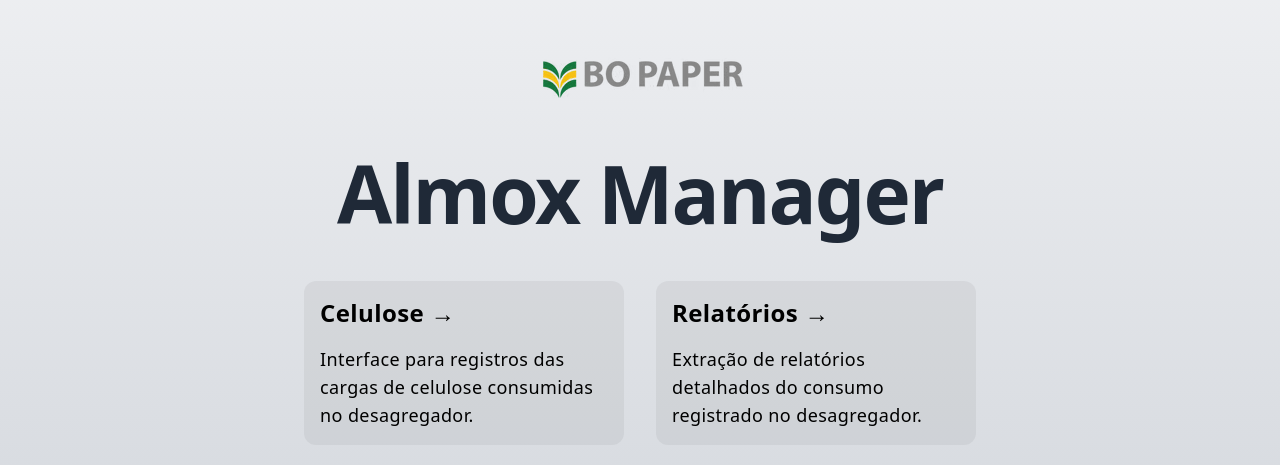
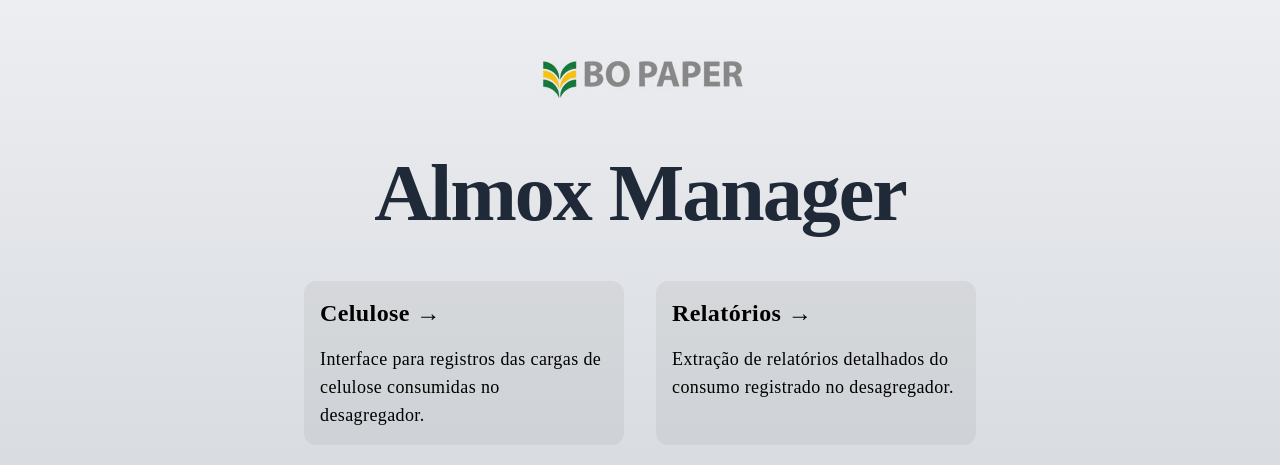
Before and after one commit to Raflord/AXMngr-client, a React (Vite) app: page / in a window 1280 px wide. Shown: the part 153-618 px from the top of the page. Built offline with nearby package versions, Linux system fonts and the light colour scheme.

Commit message:
Update tailwind.config.js font config

```diff
--- a/tailwind.config.js
+++ b/tailwind.config.js
@@ -1,8 +1,14 @@
 /** @type {import('tailwindcss').Config} */
+import { fontFamily } from "tailwindcss/defaultTheme";
+
 export default {
   content: ["./index.html", "./src/**/*.tsx"],
   theme: {
-    extend: {},
+    extend: {
+      fontFamily: {
+        sans: ["var(--font-geist-sans)", ...fontFamily.sans],
+      },
+    },
   },
   plugins: [],
 };
```
